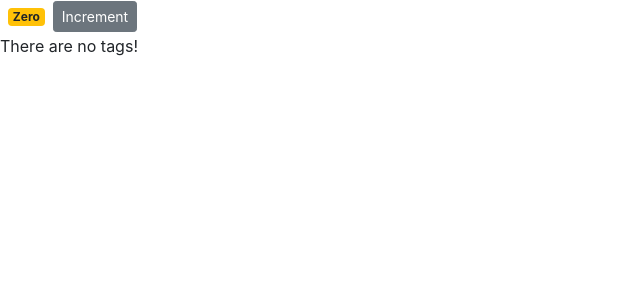
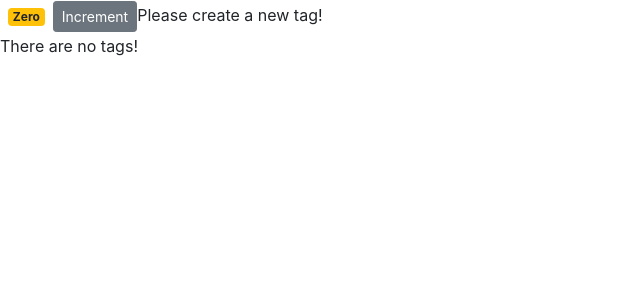
Before and after one commit to niranjankala/react-webgl, a React (Create React App) app: page / in a window 1280 px wide. Shown: the top 300 px of the page, without its empty margins (0-640 px from the left). Built offline with nearby package versions, Linux system fonts and the light colour scheme.

Commit message:
display msg conditionally.. js feature

```diff
--- a/src/components/counter.jsx
+++ b/src/components/counter.jsx
@@ -21,6 +21,7 @@ class Counter extends Component {
       <React.Fragment>
         <span className={this.getBadgeClasses()}>{this.formatCount()}</span>
         <button className="btn btn-secondary btn-sm">Increment</button>
+        {this.state.tags.length === 0 && "Please create a new tag!"}
         {this.renderTags()}
       </React.Fragment>
     );
```
